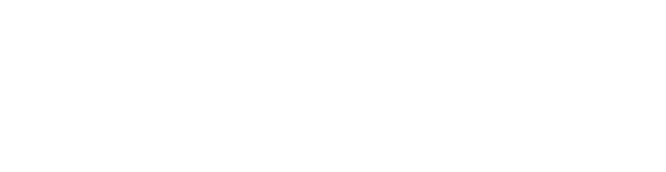
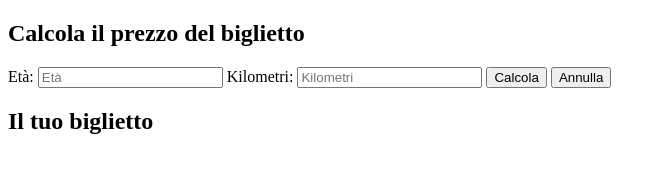
Before and after one commit to MattiaBologna/js-biglietto-treno-form, a plain HTML site: page index.html in a window 1280 px wide. Shown: the whole page, without its empty margins (0-666 px from the left). Drawn offline with Linux system fonts and the light colour scheme.

Commit message:
Add: Console print age and distance on submit click

```diff
--- a/index.html
+++ b/index.html
@@ -8,6 +8,19 @@
 </head>
 <body>
 
+    <h2>Calcola il prezzo del biglietto</h2>
+
+    <section class="travel_infos">
+        <label for="age">Età:</label>
+        <input type="number" name="age" id="age" placeholder="Età">
+        <label for="distance">Kilometri:</label>
+        <input type="number" name="distance" id="distance" placeholder="Kilometri">
+        <input type="submit" value="Calcola" id="submit">
+        <input type="reset" value="Annulla">
+    </section>
+
+    <h2>Il tuo biglietto</h2>
+    <p id="ticket_price"></p>
 
 
     <script src="./js/app.js"></script>
--- a/js/app.js
+++ b/js/app.js
@@ -0,0 +1,20 @@
+// 1. Prendere l'età dell'utente dall'html e salvarla in una variabile
+const inputAgeElement = document.getElementById('age'); //string
+console.log(inputAgeElement);
+
+
+// 2. Prendere il numero di kilometri dall'html
+const inputDistanceElement = document.getElementById('distance'); //string
+console.log(inputDistanceElement);
+
+// Stampare in console il valore di age e distance al click di submit:
+const submitElement = document.getElementById('submit') // Element | null
+    // Aggiungere un eventListener al submit
+    submitElement.addEventListener('click', function() {
+        //stampare in console i valori di age e distance
+        console.log(inputAgeElement.value, inputDistanceElement.value)
+    })
+
+// 3. Calcolare il prezzo del biglietto
+
+// 4. Stampare il prezzo
```
